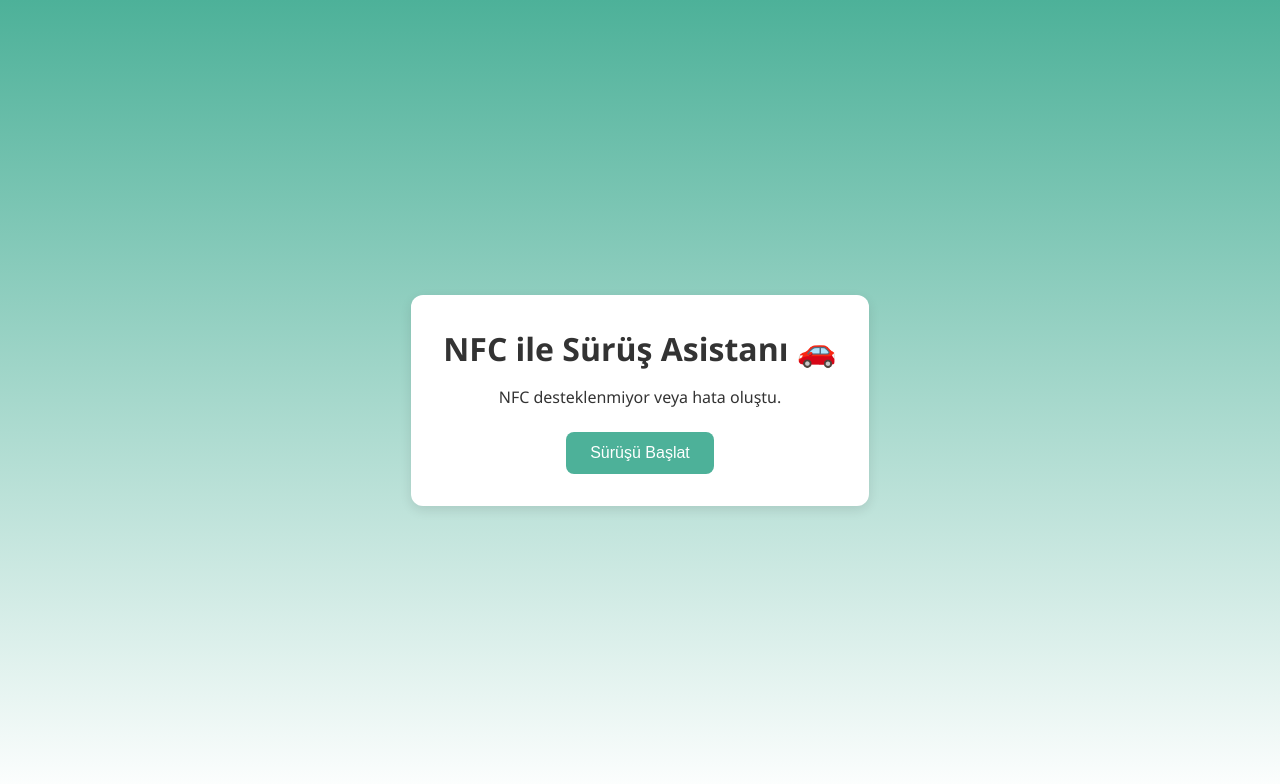
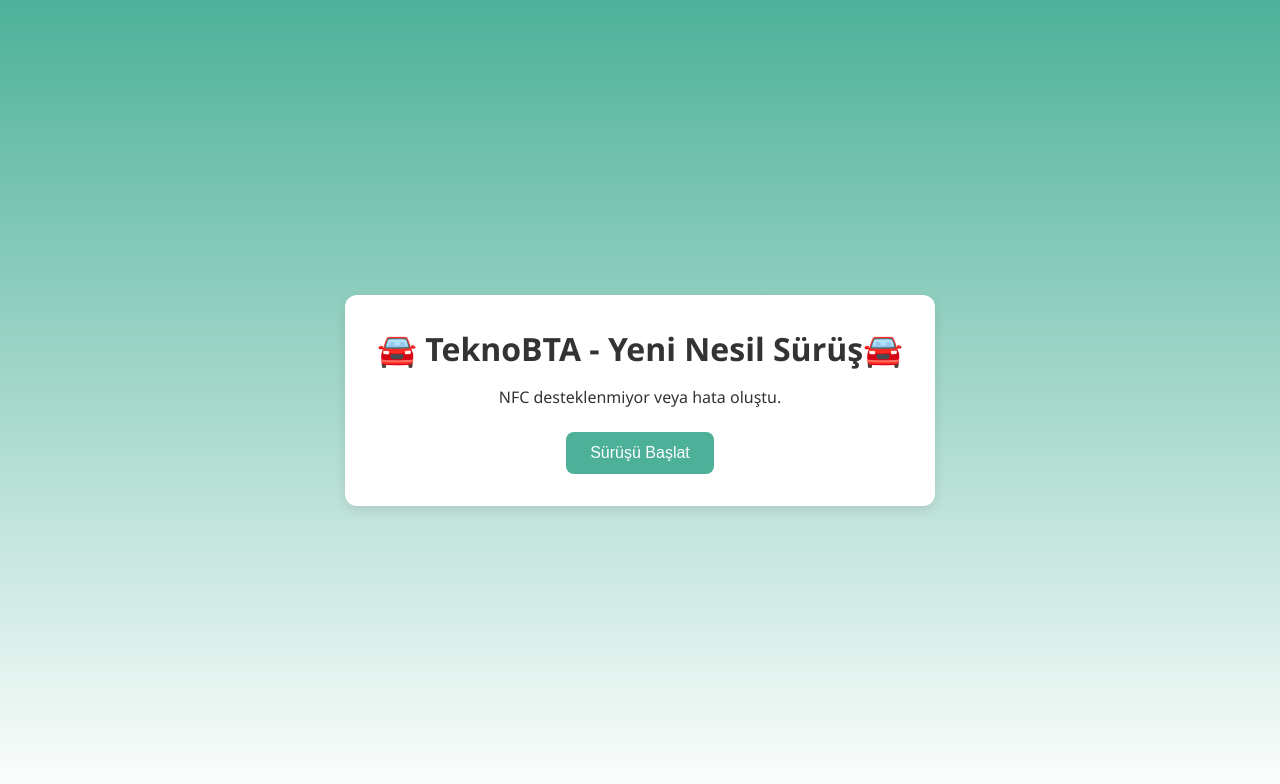
Before and after one commit to SoftwareDeveloperAlp/teknobta_tubitak, a plain HTML site: page index.html in a window 1280 px wide. Drawn offline with Linux system fonts and the light colour scheme.

Commit message:
Update index.html
Some name changes happened.

```diff
--- a/index.html
+++ b/index.html
@@ -3,13 +3,13 @@
 <head>
   <meta charset="UTF-8">
   <meta name="viewport" content="width=device-width, initial-scale=1">
-  <title>NFC Sürüş Başlatıcı</title>
+  <title>TeknoBTA - Yeni Nesil Sürüş</title>
   <link rel="stylesheet" href="style.css">
   <link rel="icon" href="assets/TeknoBTA_LOGO.png" type="image/png">
 </head>
 <body>
   <div class="container">
-    <h1>NFC ile Sürüş Asistanı 🚗</h1>
+    <h1>🚘 TeknoBTA - Yeni Nesil Sürüş🚘</h1>
     <p id="msg">NFC okutulmasını bekliyorum...</p>
     <button id="start-drive-btn" class="hidden">Sürüşü Başlat</button>
   </div>
```
